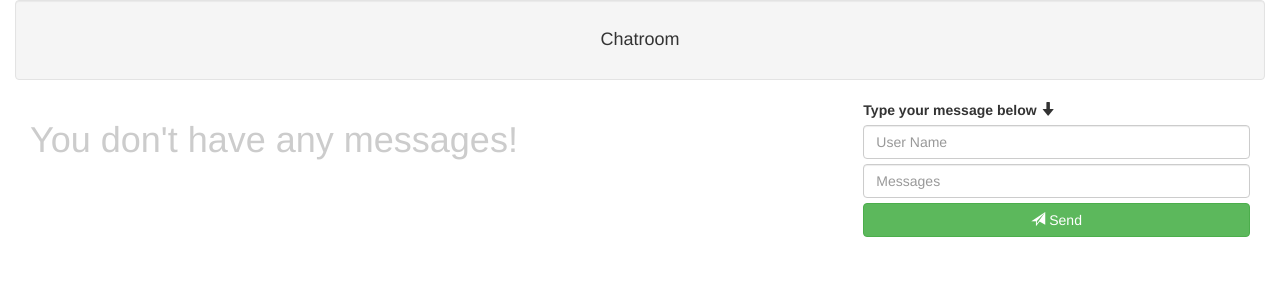
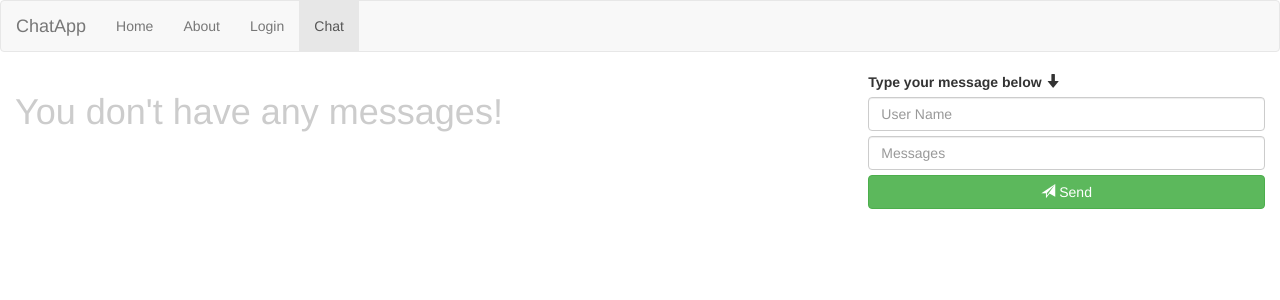
Before and after one commit to Euab/chatapp, a Flask app: page /chat in a window 1280 px wide. Shown: the top 300 px of the page. Run offline with Flask 2, Linux system fonts and the light colour scheme; some libraries are stand-ins or nearby versions.

Commit message:
fixed stuff

```diff
--- a/website/static/css/skin.css
+++ /dev/null
@@ -1,3 +0,0 @@
-.home-skin {
-  background-color: #2d2d2d;
-}
--- a/website/templates/chat.html
+++ b/website/templates/chat.html
@@ -27,10 +27,22 @@
     }
   </style>
 
-    <div class="container-fluid">
-      <div class="well text-center">
-        <h4>Chatroom</h4>
-      </div>
+      <section id="Navbar">
+        <nav class="navbar navbar-default">
+          <div class="container-fluid">
+            <div class="navbar-header">
+              <a class="navbar-brand" href="{{ url_for('index') }}">ChatApp</a>
+            </div>
+            <ul class="nav navbar-nav">
+              <li><a href="{{ url_for('index') }}">Home</a></li>
+              <li><a href="{{ url_for('about') }}">About</a></li>
+              <li><a href="{{ url_for('login') }}">Login</a></li>
+              <li class="active"><a href="{{ url_for('chat') }}">Chat</a></li>
+            </ul>
+          </div>
+        </nav>
+      </section>
+
       <div class="col-sm-8">
         <div id="nomsg">
           <h1 style="color: #ccc">You don't have any messages!</h1>
```
